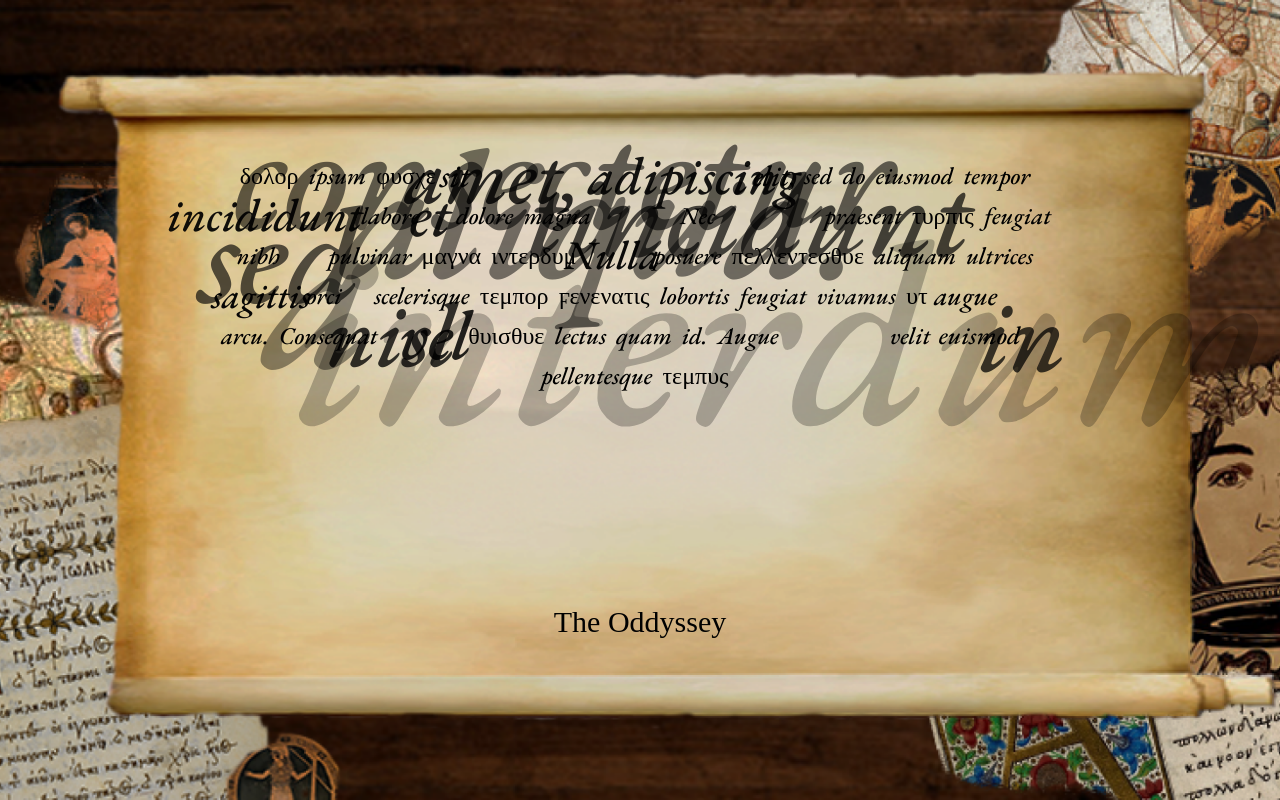
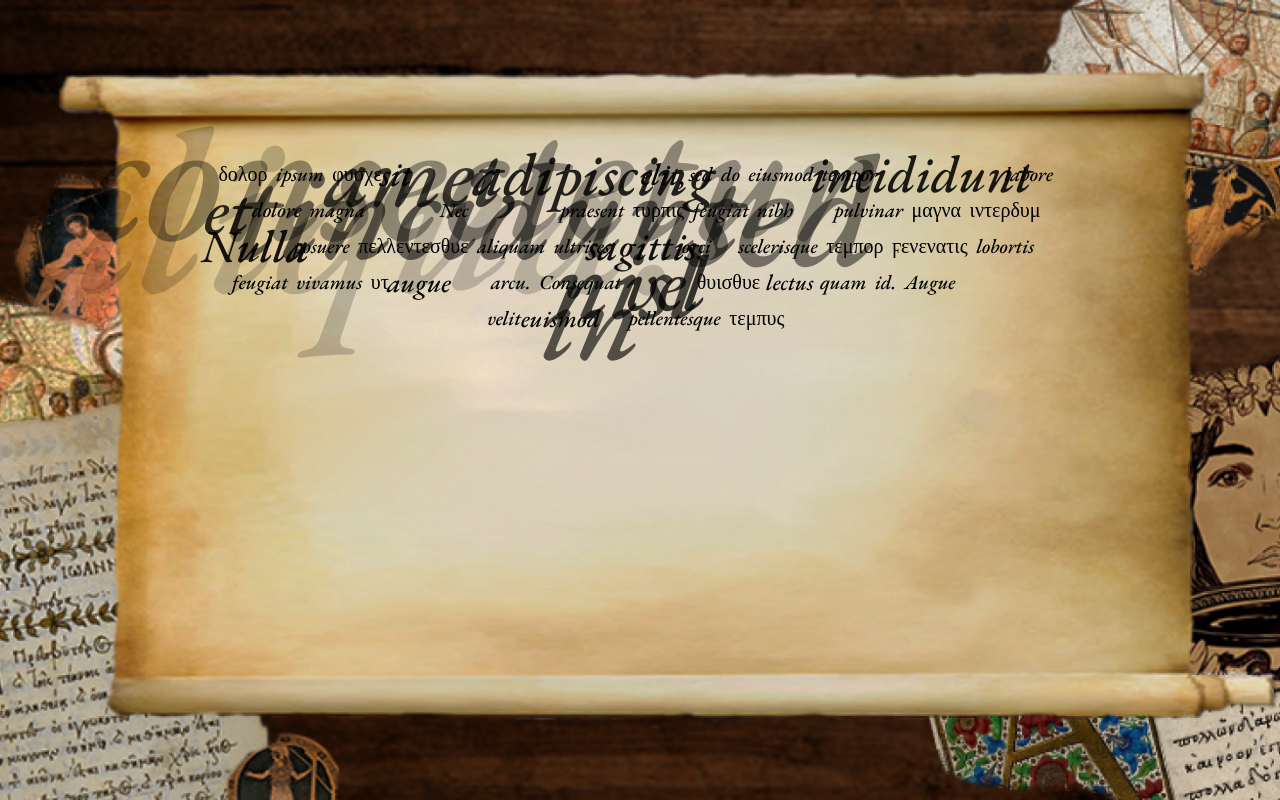
Before and after one commit to hhhapz/IASAS-Tech, a React (Create React App) app: page / in a window 1280 px wide. Built offline with nearby package versions, Linux system fonts and the light colour scheme; a web font is replaced by a local one.

Commit message:
Add effect for the odyssey text

```diff
--- a/src/components/TextEffect.js
+++ b/src/components/TextEffect.js
@@ -1,5 +1,6 @@
-import React, { useEffect, useState } from 'react'
+import React, { useEffect } from 'react'
 import WordEffect from './WordEffect'
+import anime from "animejs"
 
 function TextEffect({ text, contText }) {
   const words = text.split(" ")
@@ -12,16 +13,31 @@
         index: i
       }
     })
+
   const changeIndexes = shuffle([...words]).map(({ index }) => index)
 
+  useEffect(() => {
+    anime.timeline({ loop: false })
+      .add({
+        targets: `#contText`,
+        scale: [14, 1],
+        opacity: [0, 1],
+        easing: "easeOutCirc",
+        duration: 1500,
+        delay: () => 6000 + 50 * changeIndexes.length
+      })
+  }, [])
+
   return <div className="flex flex-col justify-between items-center w-8/12 h-3/5">
-    <div className="flex flex-wrap justify-center w-full font-greek text-2xl 3xl:text-4xl">
+    <div className="flex flex-wrap justify-center w-full font-greek xl:text-xl 2xl:text-2xl 3xl:text-4xl">
 
       {words.map(({ type, latin, greek, index }) => {
         return <WordEffect word={latin} greekWord={greek} index={index} changeIndex={changeIndexes[index]}></WordEffect>
       })}
     </div>
-    <div className="text-center text-3xl font-cursive">{contText}</div>
+    <div className="flex justify-center w-full text-3xl 3xl:text-5xl font-greek">
+      <span id="contText">{contText}</span>
+    </div>
   </div>
 
 }
--- a/src/components/WordEffect.js
+++ b/src/components/WordEffect.js
@@ -14,7 +14,7 @@
                     opacity: [0, 1],
                     easing: "easeOutCirc",
                     duration: 1000,
-                    delay: () => 100
+                    delay: () => 200
                 })
         }, 3000 + 50 * changeIndex);
     }, [setCurrent, word, index])
```
